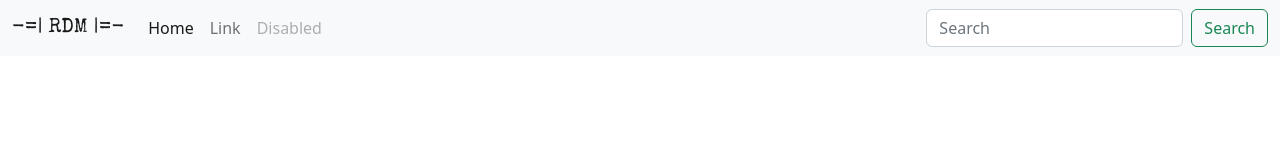
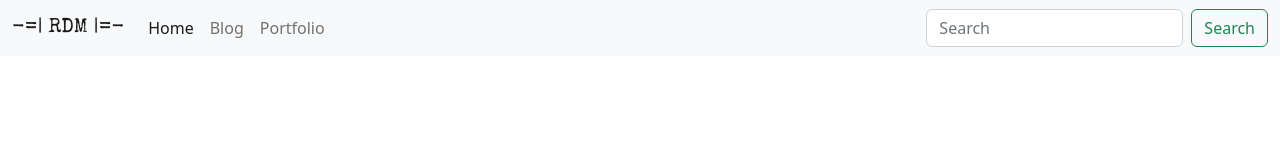
Before and after one commit to rdmullins/rdmullins.github.io, a React (Create React App) app in the folder react-blog/: page / in a window 1280 px wide. Shown: the top 160 px of the page. Built offline with nearby package versions, Linux system fonts and the light colour scheme.

Commit message:
Navbar adjustments

```diff
--- a/react-blog/src/Navbar.js
+++ b/react-blog/src/Navbar.js
@@ -12,10 +12,10 @@ function Navbar() {
                             <a className="nav-link active" aria-current="page" href="#">Home</a>
                         </li>
                         <li className="nav-item">
-                            <a className="nav-link" href="#">Link</a>
+                            <a className="nav-link" href="#">Blog</a>
                         </li>
                         <li className="nav-item">
-                            <a className="nav-link disabled">Disabled</a>
+                            <a className="nav-link">Portfolio</a>
                         </li>
                     </ul>
                 <form className="d-flex" role="search">
```
